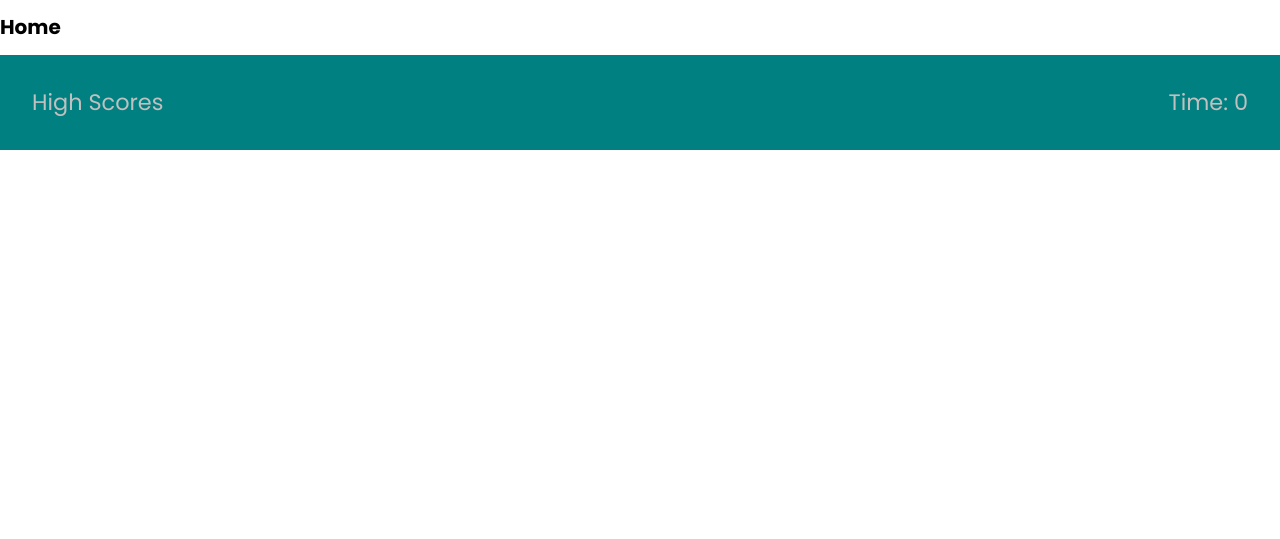
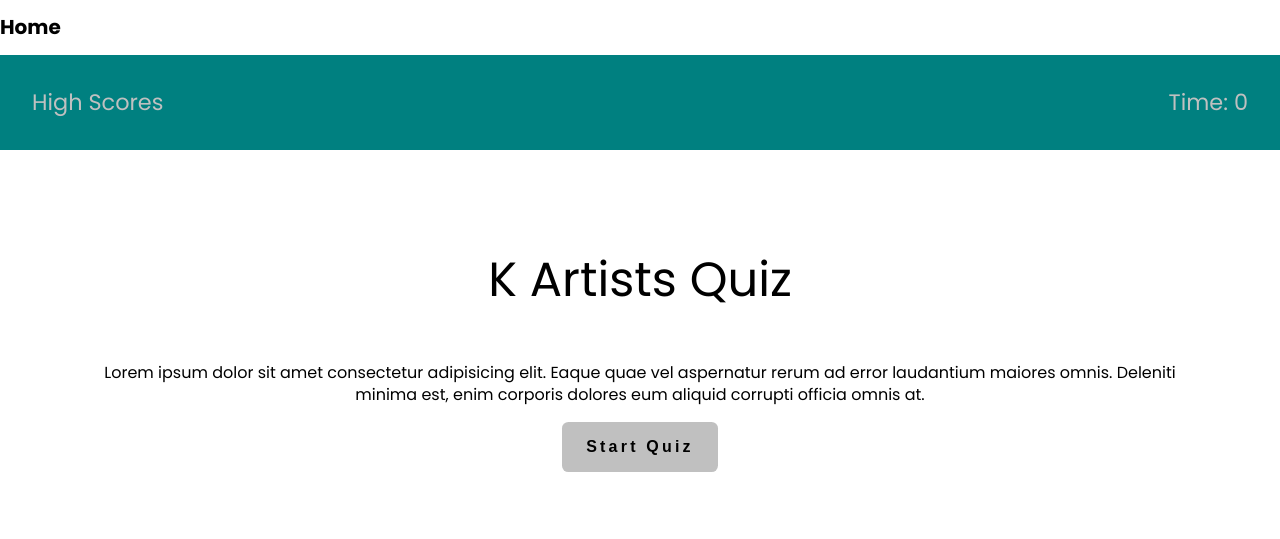
Before and after one commit to andradag/game-quiz, a plain HTML site: page index.html in a window 1280 px wide. Drawn offline with Linux system fonts and the light colour scheme.

Commit message:
styled start container component

```diff
--- a/assets/css/styles.css
+++ b/assets/css/styles.css
@@ -1,11 +1,10 @@
-
 :root {
   /* CSS HEX */
   --teal: #008080;
   --maximum-red: #d62828ff;
   --orange: #f77f00ff;
   --oliver: #808000;
-    --silver: #C0C0C0;
+  --silver: #c0c0c0;
 }
 
 * {
@@ -40,9 +39,48 @@ body {
   color: var(--silver);
 }
 
+.main {
+  font-size: 1rem;
+}
+
+.start-container {
+  text-align: center;
+  margin: 0 2rem;
+  padding: 4rem;
+}
+
+.title {
+  font-size: 3rem;
+  font-weight: 400;
+  padding-bottom: 1rem;
+}
+
+.btn {
+  padding-top: 2rem;
+  padding: 1rem 1.5rem;
+  border: none;
+  border-radius: 0.4rem;
+  font-size: 1rem;
+  letter-spacing: 0.2rem;
+  font-weight: 600;
+  background-color: var(--silver);
+  color: #000;
+}
+
+.btn:hover {
+  background-color: var(--oliver);
+  cursor: pointer;
+  color: #fff;
+}
+
 @media screen and (max-width: 576px) {
   .nav-container {
     flex-direction: column;
     align-items: center;
   }
-}a
+
+  .start-container {
+    margin: 0 1rem;
+    padding: 2rem;
+  }
+}
--- a/index.html
+++ b/index.html
@@ -23,6 +23,21 @@
         <div class="nav-item">Time: <span>0</span></div>
       </nav>
     </header>
+
+    <main class="main">
+      <div class="start-container">
+        <h1 class="title">K Artists Quiz</h1>
+        <p>
+          Lorem ipsum dolor sit amet consectetur adipisicing elit. Eaque quae
+          vel aspernatur rerum ad error laudantium maiores omnis. Deleniti
+          minima est, enim corporis dolores eum aliquid corrupti officia omnis
+          at.
+        </p>
+        <div>
+          <button class="btn">Start Quiz</button>
+        </div>
+      </div>
+    </main>
     <script src="./assets/js/index.js"></script>
   </body>
 </html>
```
Lines whose indentation alone changed are shown as unchanged.
